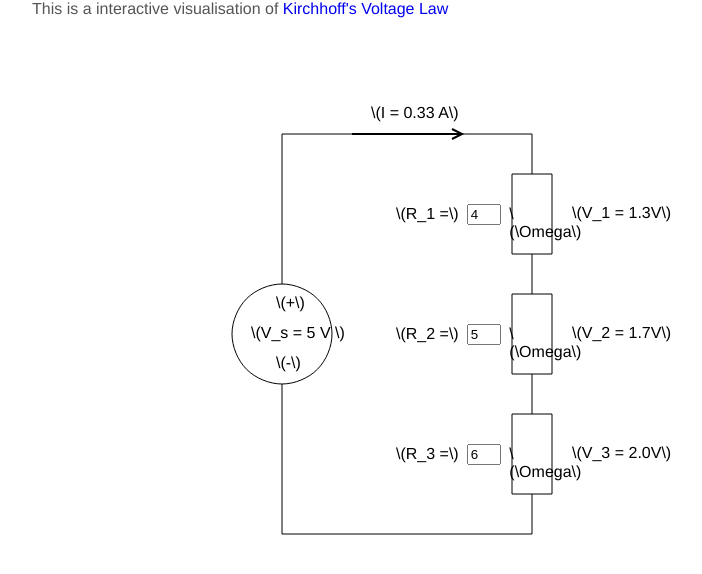
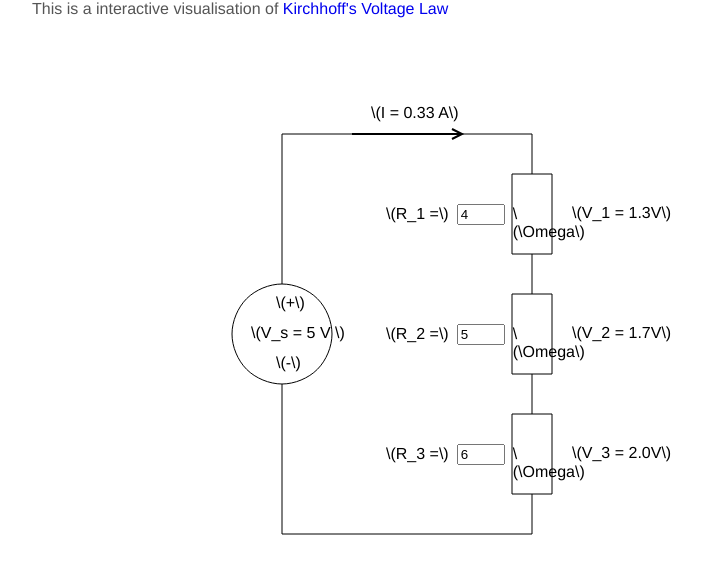
Before and after one commit to joebentley/kirchhoff-voltage-law, a website: page index.html in a window 1280 px wide. Shown: the part 138-712 px from the top of the page, without its empty margins (208-910 px from the left). Drawn offline with nearby package versions, Linux system fonts and the light colour scheme; some packages are replaced by stand-ins of ours.

Commit message:
Changed resistor input size

```diff
--- a/js/lib.js
+++ b/js/lib.js
@@ -105,15 +105,15 @@ var lib = {}
       '<input ID="inputR3" type="text" class="inputR" value="' + this.circuit.R3 + '"/>' +
       '<div class="padTopOmega">\\(\\Omega\\)</div></div>')
 
-    var resistorPadding = 90
+    var resistorInputPadding = 100
 
-    $('#labelR1').css('left', source.x + circuitWidth - 40 - textPadding.x - resistorPadding)
+    $('#labelR1').css('left', source.x + circuitWidth - 40 - textPadding.x - resistorInputPadding)
                  .css('top', distanceFromEdges + resistorSpacing - resistorOffset - textPadding.y)
 
-    $('#labelR2').css('left', source.x + circuitWidth - 40 - textPadding.x - resistorPadding)
+    $('#labelR2').css('left', source.x + circuitWidth - 40 - textPadding.x - resistorInputPadding)
                  .css('top', distanceFromEdges + 2 * resistorSpacing - textPadding.y)
 
-    $('#labelR3').css('left', source.x + circuitWidth - 40 - textPadding.x - resistorPadding)
+    $('#labelR3').css('left', source.x + circuitWidth - 40 - textPadding.x - resistorInputPadding)
                  .css('top', distanceFromEdges + 3 * resistorSpacing + resistorOffset - textPadding.y)
 
     // Add voltage labels
--- a/static/style.css
+++ b/static/style.css
@@ -32,7 +32,7 @@ a:hover {
 
 .inputR {
   margin: 0 8px;
-  width: 2em;
+  width: 3em;
   position: relative;
 }
 
```
